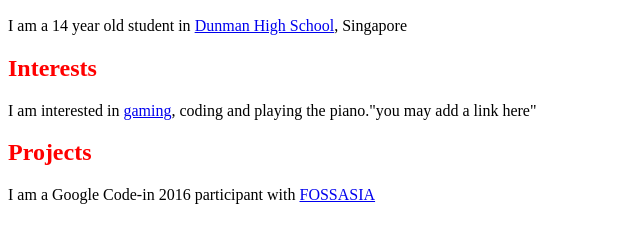
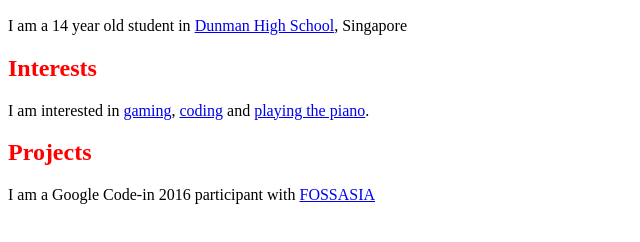
Before and after one commit to QiangJiayuan/dhs17y2jqiangjiayuan.github.io, a plain HTML site: page index.html in a window 1280 px wide. Shown: the part 384-626 px from the top of the page, without its empty margins (0-640 px from the left). Drawn offline with Linux system fonts and the light colour scheme.

Commit message:
Update index.html

```diff
--- a/index.html
+++ b/index.html
@@ -10,7 +10,7 @@
     <h2>About</h2>
     <p>I am a 14 year old student in <a href="http://dunmanhigh.moe.edu.sg/wp-content/uploads/website/index.html">Dunman High School</a>, Singapore</p>
     <h2>Interests</h2>
-    <p>I am interested in <a href="http://www.xbox.com/en-sg/games/forza-horizon-3">gaming</a>, coding and playing the piano."you may add a link here"</p>
+    <p>I am interested in <a href="http://www.xbox.com/en-sg/games/forza-horizon-3">gaming</a>, <a href="https://www.codecademy.com/">coding</a> and <a href="https://youtu.be/mOqJVXGTzdU">playing the piano</a>.</p>
     <h2>Projects</h2>
     <p> I am a Google Code-in 2016 participant with <a href="http://fossasia.org">FOSSASIA</a></p>
 
```
